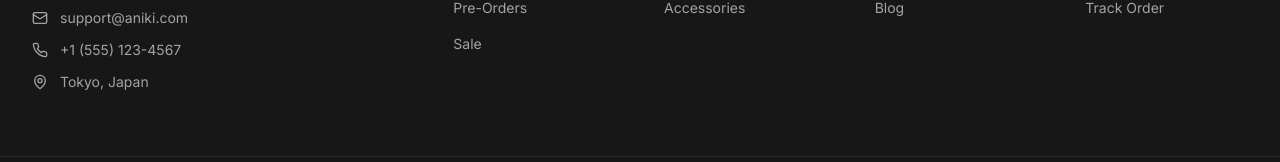
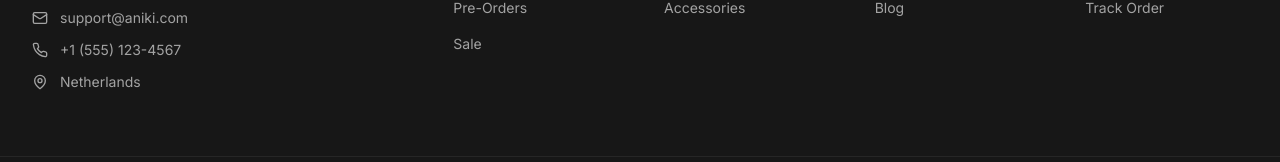
Before and after one commit to LeeDev428/aniki, a Next.js app in the folder frontend/: page / in a window 1280 px wide. Shown: the part 2854-3016 px from the top of the page. Built offline with nearby package versions, Linux system fonts and the light colour scheme.

Commit message:
Update Footer.tsx

```diff
--- a/frontend/src/components/Footer.tsx
+++ b/frontend/src/components/Footer.tsx
@@ -71,7 +71,7 @@ export default function Footer() {
               </div>
               <div className="flex items-center gap-3">
                 <MapPin className="w-4 h-4" />
-                <span>Tokyo, Japan</span>
+                <span>Netherlands</span>
               </div>
             </div>
           </div>
```
